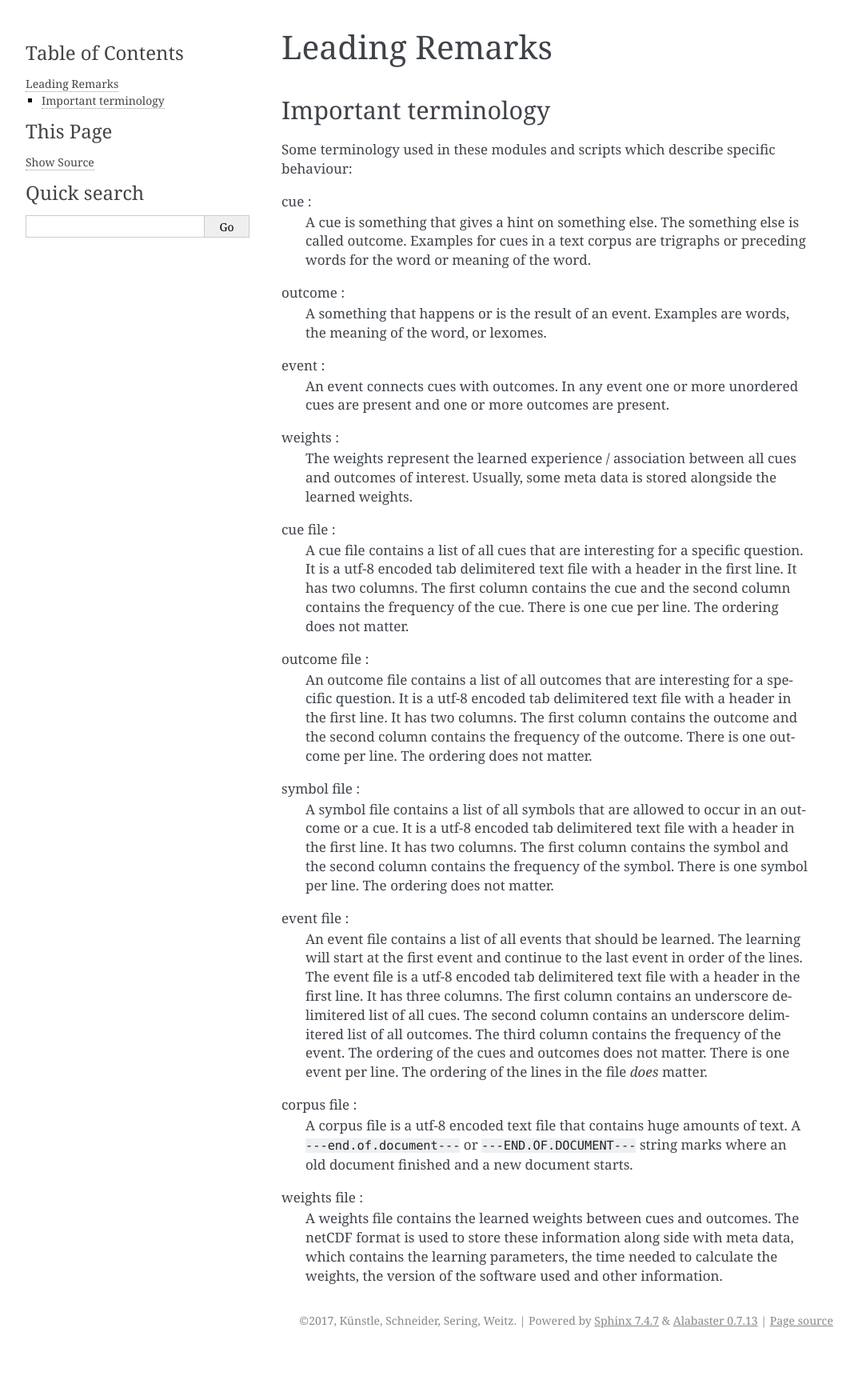
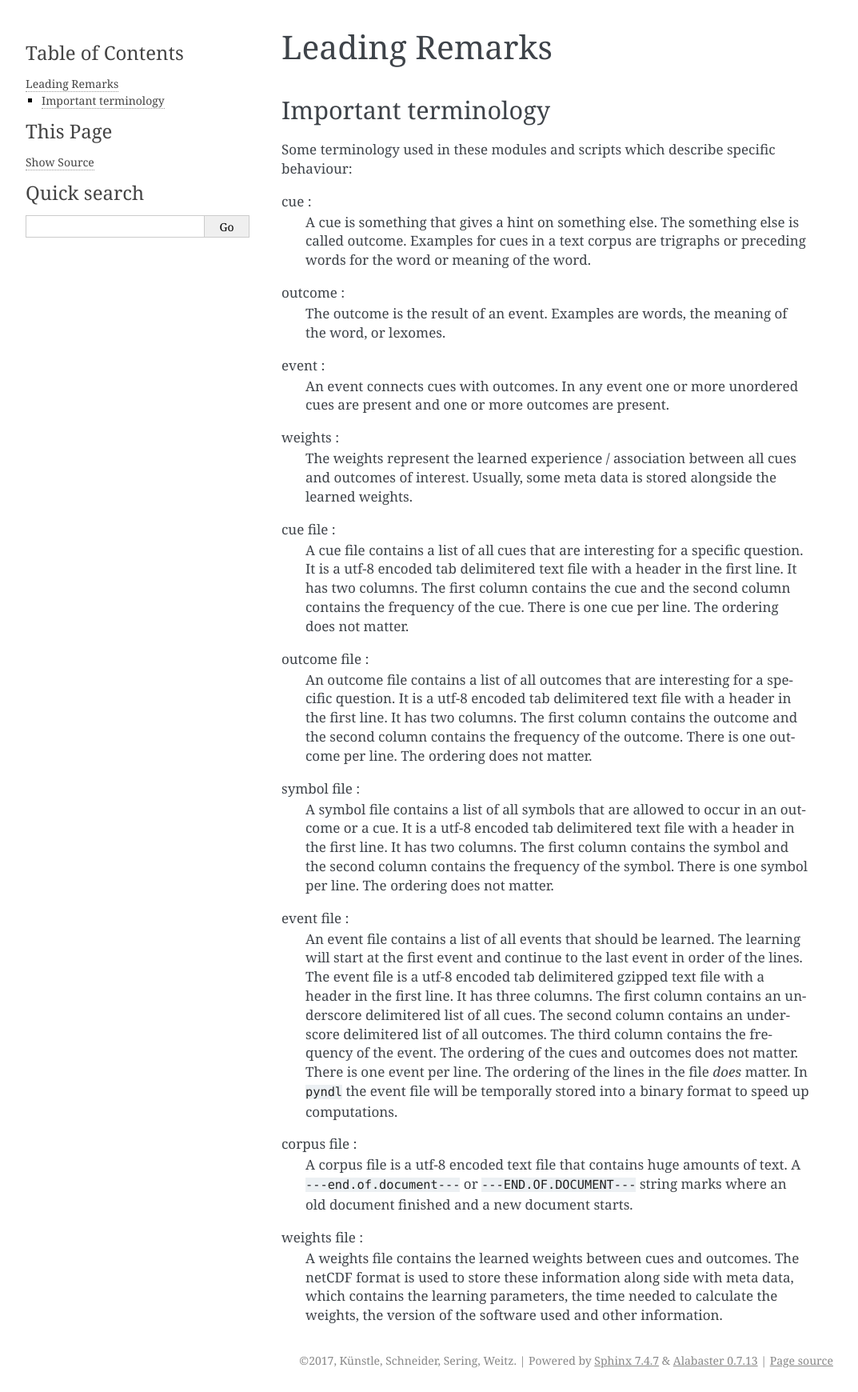
Before and after one commit to quantling/pyndl, a Sphinx documentation site: the page built from doc/source/leading_remarks.rst, in a window 1280 px wide. Shown: the whole page at 80% size, without its empty margins (108-1181 px from the left). Built offline with Sphinx 7.4.7, drawn with Linux system fonts in a browser that asks for light colours; before the commit the page ends 1690 px from its top, so only the background shows below that.

Commit message:
some small requested fixes

```diff
--- a/CONTRIBUTING.rst
+++ b/CONTRIBUTING.rst
@@ -8,7 +8,7 @@ install it in development mode. Run tests and style checks afterwards.
 
 .. code:: bash
 
-    pip uninstall pyndl  # remove old pyndl installation
+    pip3 uninstall pyndl  # remove old pyndl installation
     git clone git@github.com:<YOUR_USER_NAME>/pyndl.git
     cd pyndl
     python setup.py develop
@@ -27,7 +27,7 @@ http://pandas.pydata.org/pandas-docs/stable/contributing.html#contributing-to-th
 
 Building documentation
 ----------------------
-You need to have sphix (http://www.sphinx-doc.org/en/stable/) installed.
+You need to have sphinx (http://www.sphinx-doc.org/en/stable/) installed.
 
 .. code::
 
--- a/doc/source/comparison_of_algorithms.rst
+++ b/doc/source/comparison_of_algorithms.rst
@@ -238,7 +238,7 @@ distribution of the association vector :math:`\Pr(\vec{w}_t | r_1, \cdot, r_{t
 .. math::
 
    \hat{\vec{w}}_{t + 1} = \hat{\vec{w}}_t + \frac{ S_t \cdot
-   \vec{x}_t}{\vec{x}_t \cdot S_n \vec{x}_n + \tau^2} (r_t - \hat{\vec{w}}_t
+   \vec{x}_t}{\vec{x}_t \cdot S_t \vec{x}_t + \tau^2} (r_t - \hat{\vec{w}}_t
    \cdot \vec{x}_t)
 
 .. math::
--- a/doc/source/leading_remarks.rst
+++ b/doc/source/leading_remarks.rst
@@ -12,8 +12,8 @@ cue :
     preceding words for the word or meaning of the word.
 
 outcome :
-    A something that happens or is the result of an event. Examples are words,
-    the meaning of the word, or lexomes.
+    The outcome is the result of an event. Examples are words, the meaning of
+    the word, or lexomes.
 
 event :
     An event connects cues with outcomes. In any event one or more unordered
@@ -26,10 +26,10 @@ weights :
 
 cue file :
     A cue file contains a list of all cues that are interesting for a specific
-    question. It is a utf-8 encoded tab delimitered text file with a header in
-    the first line. It has two columns. The first column contains the cue and
-    the second column contains the frequency of the cue. There is one cue per
-    line. The ordering does not matter.
+    question. It is a utf-8 encoded tab delimitered text file with a
+    header in the first line. It has two columns. The first column contains the
+    cue and the second column contains the frequency of the cue. There is one
+    cue per line. The ordering does not matter.
 
 outcome file :
     An outcome file contains a list of all outcomes that are interesting for a
@@ -48,13 +48,14 @@ symbol file :
 event file :
     An event file contains a list of all events that should be learned. The
     learning will start at the first event and continue to the last event in
-    order of the lines. The event file is a utf-8 encoded tab delimitered text
-    file with a header in the first line. It has three columns. The first
-    column contains an underscore delimitered list of all cues. The second
-    column contains an underscore delimitered list of all outcomes. The third
-    column contains the frequency of the event. The ordering of the cues and
-    outcomes does not matter. There is one event per line. The ordering of the
-    lines in the file *does* matter.
+    order of the lines. The event file is a utf-8 encoded tab delimitered
+    gzipped text file with a header in the first line. It has three columns.
+    The first column contains an underscore delimitered list of all cues. The
+    second column contains an underscore delimitered list of all outcomes. The
+    third column contains the frequency of the event. The ordering of the cues
+    and outcomes does not matter. There is one event per line. The ordering of
+    the lines in the file *does* matter. In ``pyndl`` the event file will be
+    temporally stored into a binary format to speed up computations.
 
 corpus file :
     A corpus file is a utf-8 encoded text file that contains huge amounts of
```
Also changed, not shown: README.rst (+24 -7 lines).
